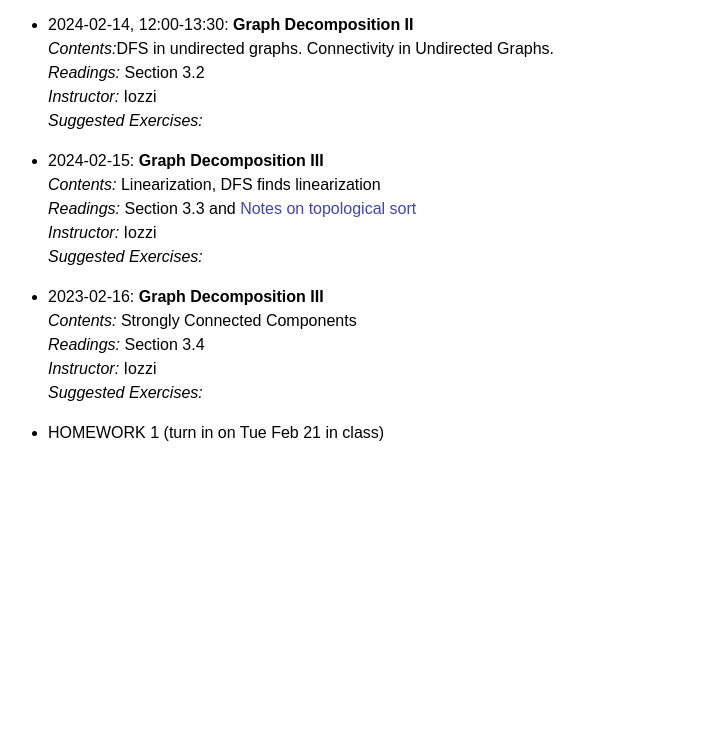
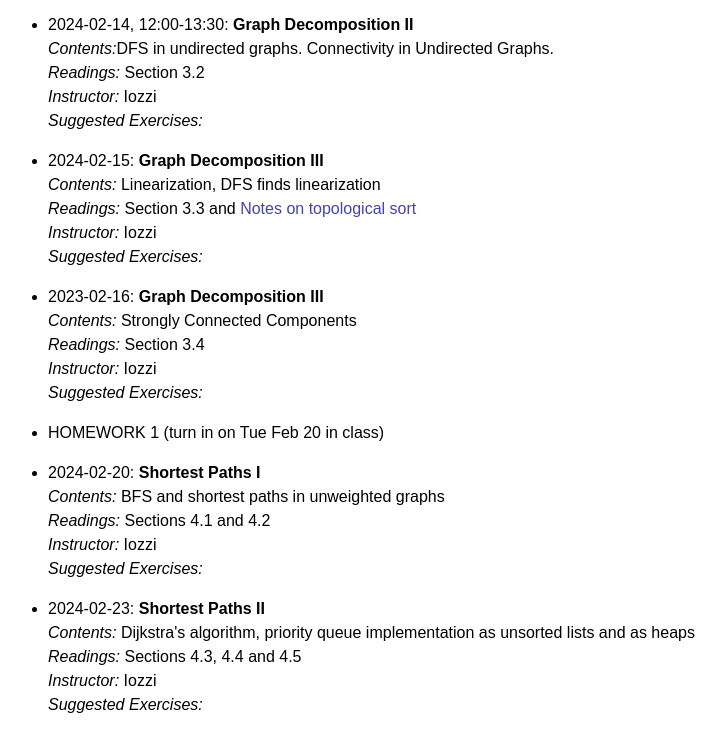
Before and after one commit to fiozzi/fiozzi.github.io, a plain HTML site: page 30540/2024/30540_2024.html in a window 1280 px wide. Shown: the part 1299-2046 px from the top of the page, without its empty margins (22-748 px from the left). Before the commit the page ends 1774 px from the top, so only its background shows below. Drawn offline with Linux system fonts and the light colour scheme.

Commit message:
update feb 23

```diff
--- a/30540/2024/30540_2024.html
+++ b/30540/2024/30540_2024.html
@@ -159,16 +159,15 @@ undirected graphs, paths, connected components. Exploring undirected graphs.<br>
 </li>
 <p>
 
-</p><li>HOMEWORK 1 (turn in on Tue Feb 21 in class)</li>
+</p><li>HOMEWORK 1 (turn in on Tue Feb 20 in class)</li>
 <p>
 
 </p>
-<!--
 <li>
-2023-02-21: <b>Shortest Paths I</b><br>
+2024-02-20: <b>Shortest Paths I</b><br>
 <i>Contents:</i> BFS and shortest paths in unweighted graphs<br>
 <i>Readings:</i> Sections 4.1 and 4.2<br>
-<i>Instructor:</i> Trevisan<br>
+<i>Instructor:</i> Iozzi<br>
 <i>Suggested Exercises:</i> <br>
 </li>
 
@@ -176,16 +175,17 @@ undirected graphs, paths, connected components. Exploring undirected graphs.<br>
 </p>
 
 <li>
-2023-02-23: <b>Shortest Paths II</b><br>
-<i>Contents:</i> Continuation of Dijkstra's algorithm, priority queue implementation as sorted lists and as heaps<br>
-<i>Readings:</i> Section 4.5<br>
-<i>Instructor:</i> Trevisan<br>
+2024-02-23: <b>Shortest Paths II</b><br>
+<i>Contents:</i> Dijkstra's algorithm, priority queue implementation as unsorted lists and as heaps<br>
+<i>Readings:</i> Sections 4.3, 4.4 and 4.5<br>
+<i>Instructor:</i> Iozzi<br>
 <i>Suggested Exercises:</i> <br>
 </li>
 
-
 <p>
-</p><li>
+</p>
+<!--
+<li>
 2023-02-24: <b>Shortest Paths III</b><br>
 <i>Contents:</i> Dijkstra's algorithm<br>
 <i>Readings:</i> Sections 4.3 and 4.4, <a href="https://lucatrevisan.github.io/30540/notes-dijkstra.pdf">notes</a><br>
```
